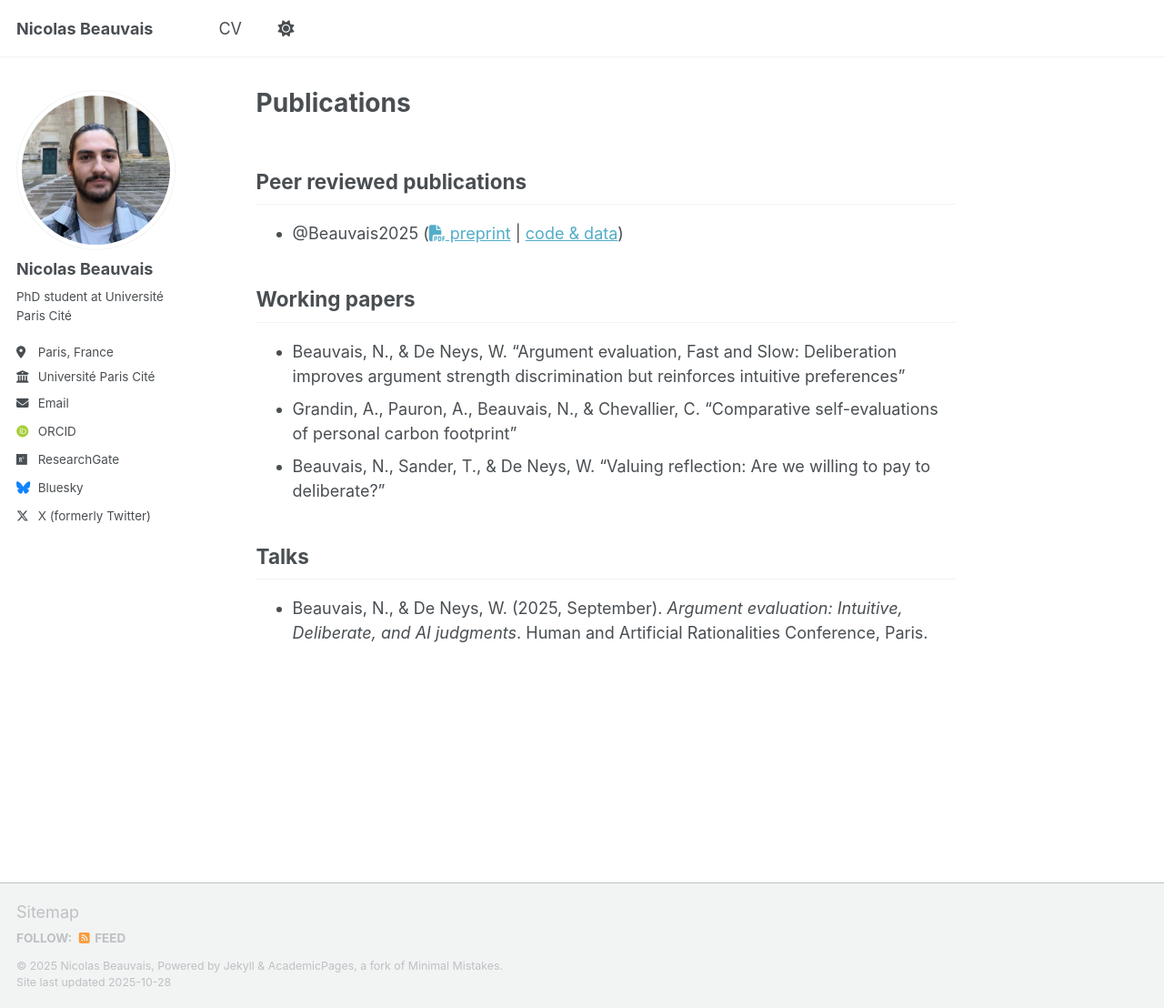
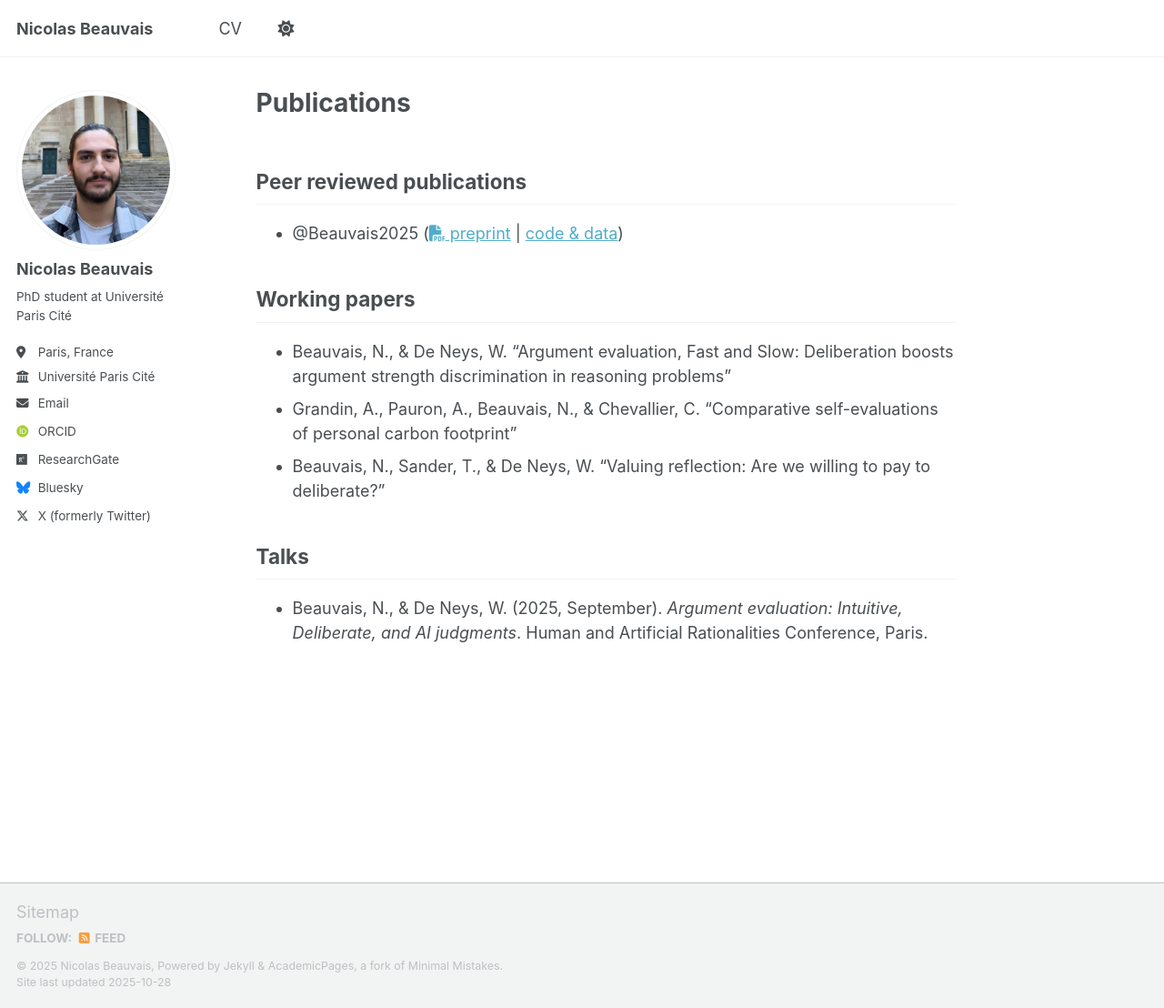
Before and after one commit to nbeauvais/nbeauvais.github.io, a Jekyll site: the page built from _pages/publications-md.md, in a window 1280 px wide and 1108 px high. Shown: the whole window at 91% size. Built offline with Jekyll 4.4.1, drawn with Linux system fonts in a browser that asks for light colours; some web fonts are replaced; a script that is not in the unit is left out.

Commit message:
Update publication title for argument evaluation paper

```diff
--- a/_pages/publications-md.md
+++ b/_pages/publications-md.md
@@ -15,7 +15,7 @@ redirect_from:
 
 ## Working papers
 
--   Beauvais, N., & De Neys, W. "Argument evaluation, Fast and Slow: Deliberation improves argument strength discrimination but reinforces intuitive preferences"
+-   Beauvais, N., & De Neys, W. "Argument evaluation, Fast and Slow: Deliberation boosts argument strength discrimination in reasoning problems"
 -   Grandin, A., Pauron, A., Beauvais, N., & Chevallier, C. "Comparative self-evaluations of personal carbon footprint"
 -   Beauvais, N., Sander, T., & De Neys, W. "Valuing reflection: Are we willing to pay to deliberate?"
 
```
